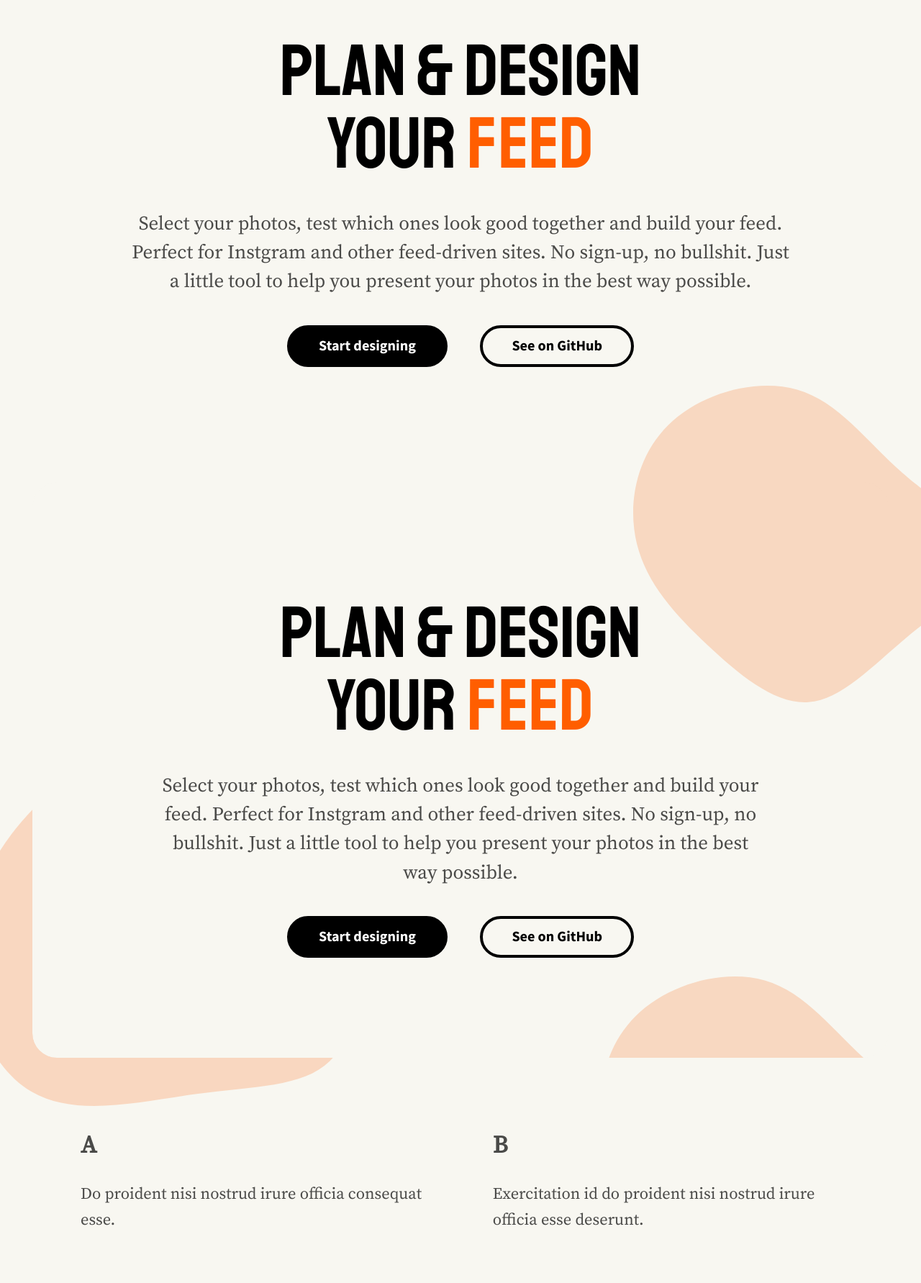
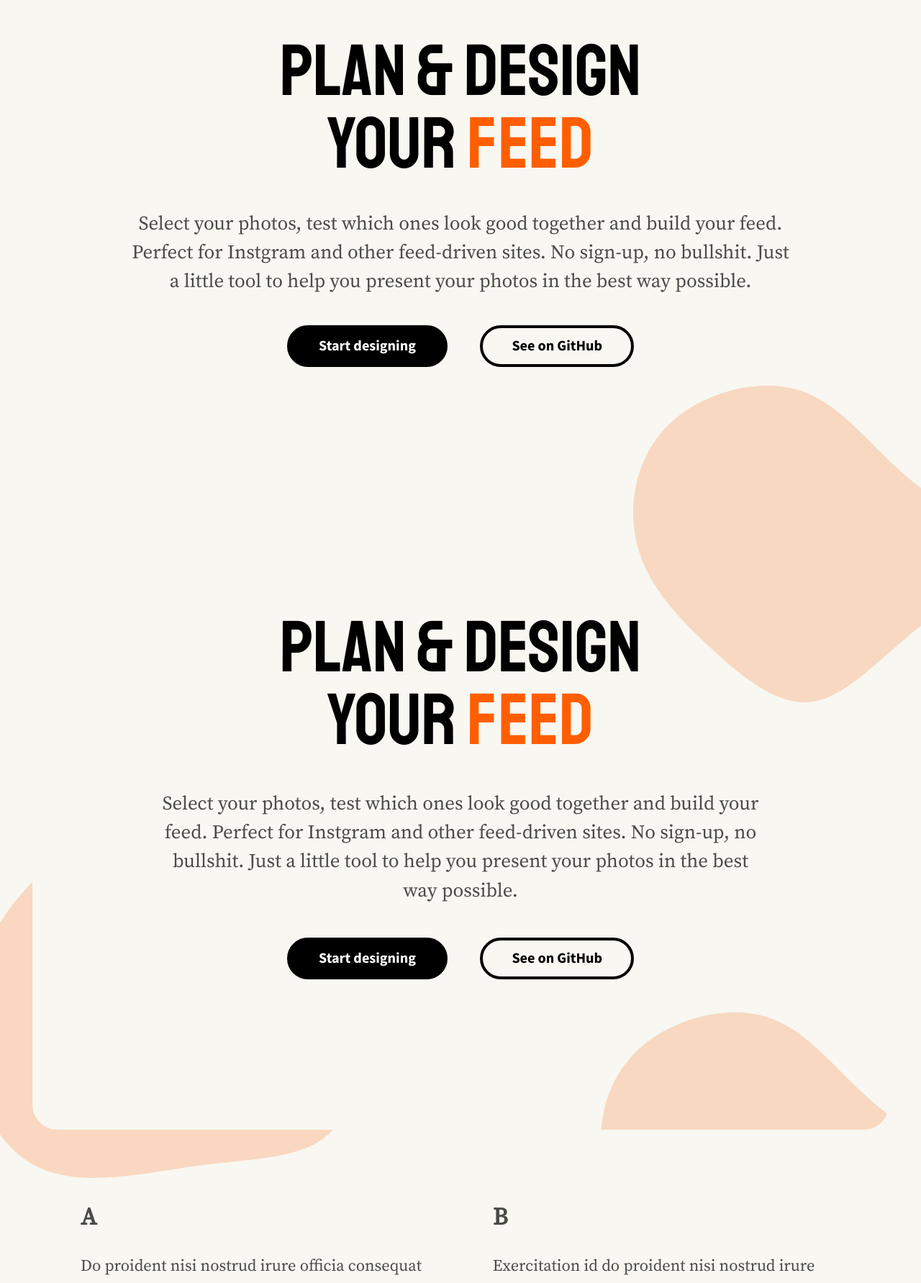
Before and after one commit to electerious/Feedboard, a Next.js app: page / in a window 1280 px wide. Shown: the part 111-1894 px from the top of the page at 72% size. Built offline with nearby package versions, Linux system fonts and the light colour scheme.

Commit message:
Improve height of preview

```diff
--- a/pages/index.module.scss
+++ b/pages/index.module.scss
@@ -76,7 +76,7 @@
 .screenshot {
 	display: block;
 	width: 100%;
-	height: 800px;
+	height: 900px;
 	border: none;
 	border-radius: 34px;
 }
```
